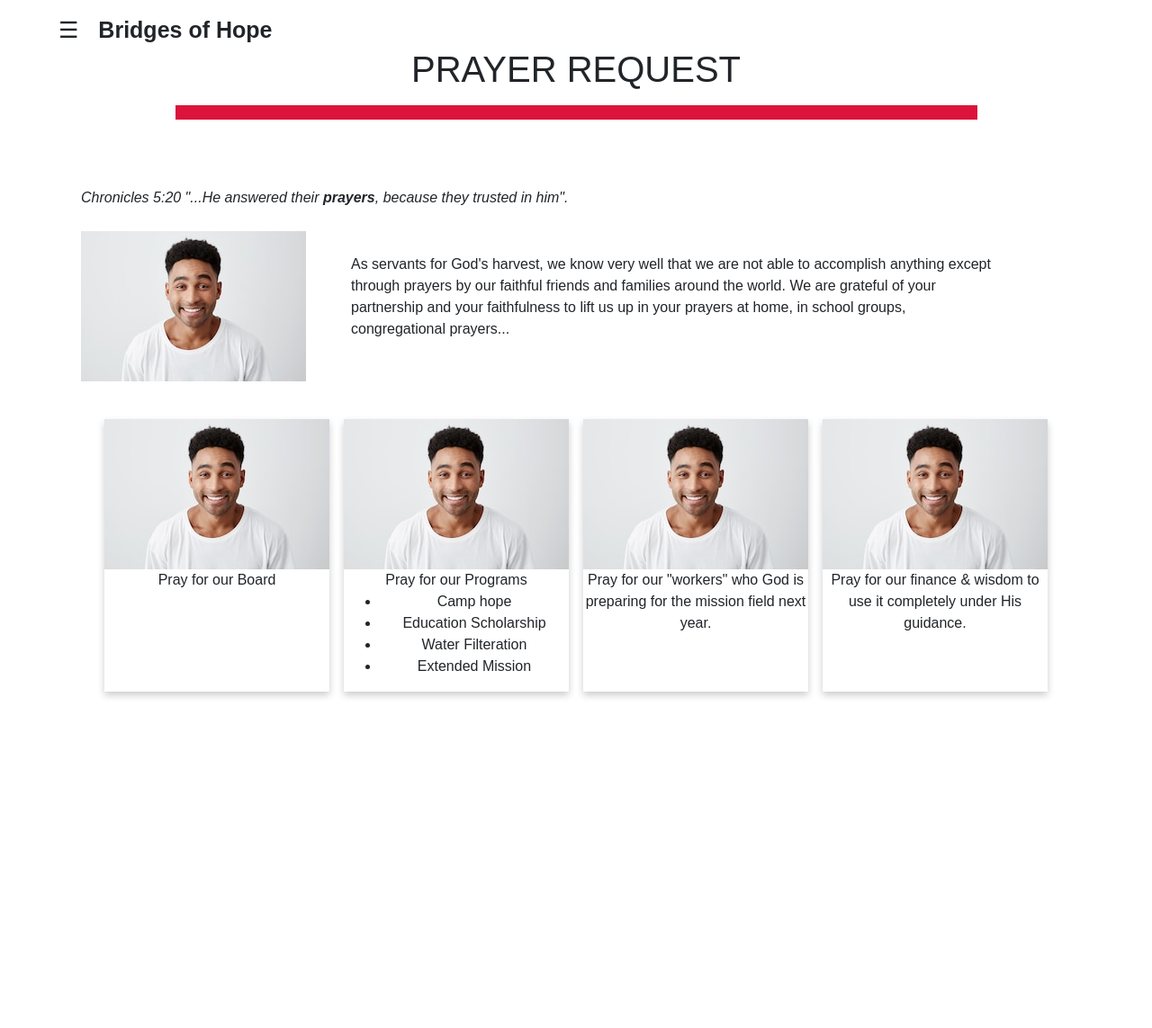
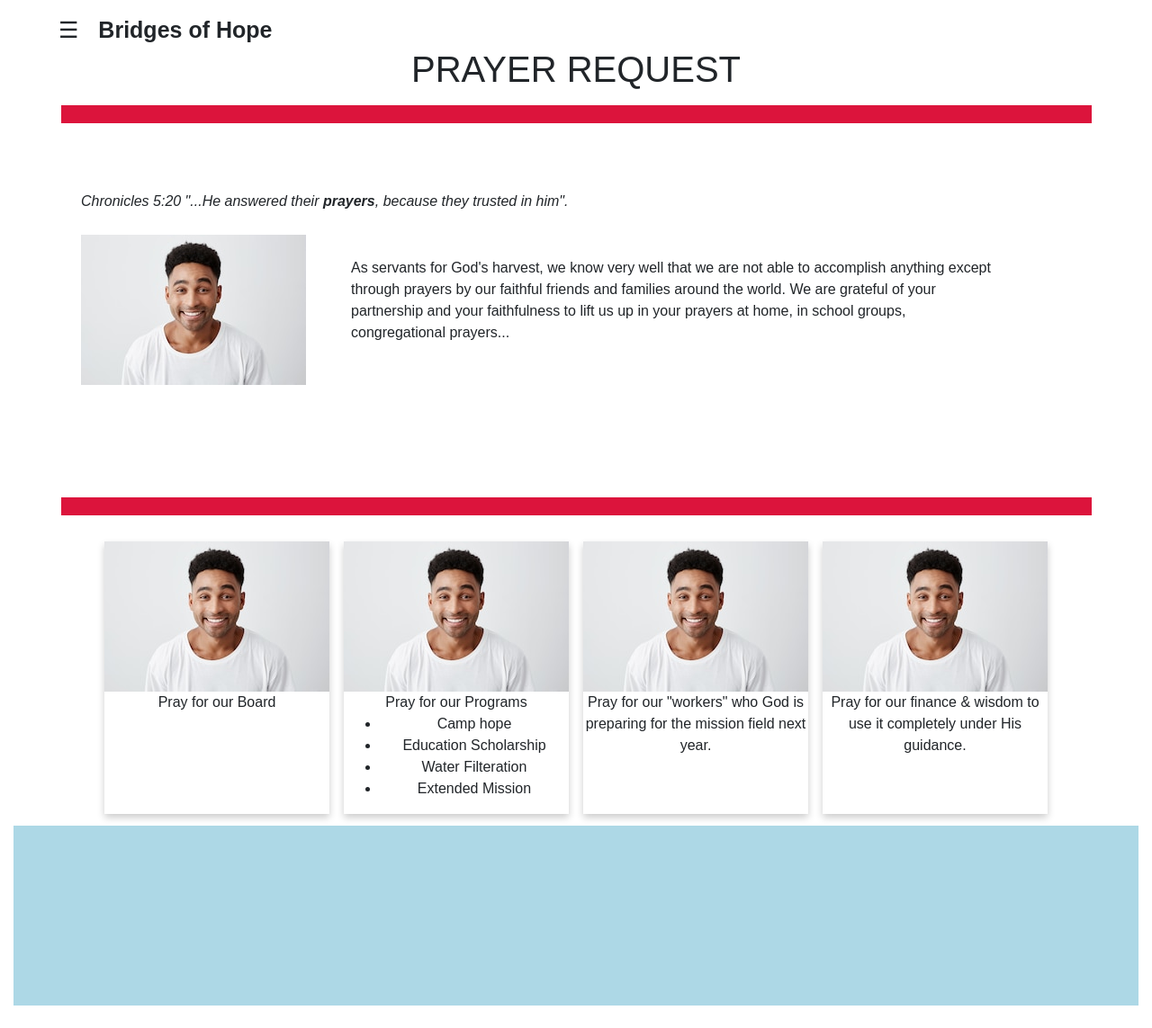
Before and after one commit to mapumarshmallow/Bridges-Of-Hope, an Angular app: page /prayer_request in a window 1280 px wide. Shown: the whole page at 90% size. Before the commit the page ends 815 px from the top, so only its background shows below. Built offline with nearby package versions, Linux system fonts and the light colour scheme.

Commit message:
created lightblue-crimson theme

```diff
--- a/src/app/contact/contact.component.css
+++ b/src/app/contact/contact.component.css
@@ -39,5 +39,5 @@ hr {
 .contact-bottom {
     margin: 0 auto;
     height: 200px;
-    width: 100%
+    width: 100%;
 }
--- a/src/app/contact/contact.component.html
+++ b/src/app/contact/contact.component.html
@@ -14,6 +14,6 @@
                     <h6> {{ x.email }}</h6>
                 </div>
             </div>
-        <div class="contact-bottom" ></div>
+        <div class="contact-bottom" style = "background-color: lightblue"></div>
     </div>
 </div>
--- a/src/app/homepage/body/body.component.css
+++ b/src/app/homepage/body/body.component.css
@@ -1,12 +1,12 @@
 h1 {
     color: rgb(0, 0, 0);
+    background-color: lightblue;
     font-family: 'Trebuchet MS', 'Lucida Sans Unicode', 'Lucida Grande', 'Lucida Sans', Arial, sans-serif;
     font-size: 500%;
   }
   h2 {
     color: #444;
     font-family: 'Trebuchet MS', 'Lucida Sans Unicode', 'Lucida Grande', 'Lucida Sans', Arial, sans-serif;
-    /* font-weight: lighter; */
     font-size: 125%;
   }
   h3 {
@@ -38,7 +38,7 @@ h1 {
     margin: -180% 0% 0% 50%;
   }
 .articletext {
-    margin : 5% 150px 200px 300px;
+    margin : 5% 150px 250px 300px;
     height : 800px;
     width : 450px;
 }
@@ -50,5 +50,5 @@ h1 {
 .body-bottom {
   margin: 0 auto;
   height: 200px;
-  width: 80%
+  width: 100%;
 }
--- a/src/app/homepage/body/body.component.html
+++ b/src/app/homepage/body/body.component.html
@@ -25,6 +25,7 @@
 <div class = "right-bibleverse">
     <div class = "text-left" style = "float: right;">
         <h5>
+            <b href="https://www.pngkey.com/"><img src="https://www.pngkey.com/png/full/102-1028565_small-story-book-clip-art.png" width="50" height="50"></b>
             <style>
             a:link {
                 color:black;
@@ -47,4 +48,4 @@
         </h5>
     </div>
 </div>
-<div class = "body-bottom"></div>
+<div class = "body-bottom" style = "background-color: lightblue"></div>
--- a/src/app/homepage/header/header.component.css
+++ b/src/app/homepage/header/header.component.css
@@ -1,9 +1,10 @@
 hr {
     border: 10px solid crimson;
-    width: 90%;
+    width: 118.4%;
 }
 /* You can add global styles to this file, and also import other style files */
 h1 {
+    background-color: lightblue;
     color: rgb(0, 0, 0);
     text-align: center;
     font-size: 500%;
@@ -18,5 +19,5 @@ h1 {
   width : 100%;
 }
 .header-line {
-  margin : 10% 0% 0% 0%;
+  margin : 10% 16% 0% -1%;
 }
--- a/src/app/min-camp-hope/min-camp-hope.component.css
+++ b/src/app/min-camp-hope/min-camp-hope.component.css
@@ -15,3 +15,8 @@ hr {
     margin: 70px;
     margin-top: 20px;
 }
+.hope-bottom {
+    margin: 0 auto;
+    height: 200px;
+    width: 90%;
+}
--- a/src/app/min-camp-hope/min-camp-hope.component.html
+++ b/src/app/min-camp-hope/min-camp-hope.component.html
@@ -23,3 +23,4 @@
     But by the grace of God, those who came experienced overwhelming joy and love through games and our team at camp...that point them to the Love and salvation of Christ. At the end of everyone of our camps is our traditional invitation to accept Christ. Most orphans (about 90%) of non-believing orphans will come to receive Christ; plus recommitting of faith from believing orphans.
     The experience is both rewarding and overwhelming for all leaders to witness the presence of the Lord residing at our Camps.
 </p>
+<div class = "hope-bottom" style = "background-color: lightblue"></div>
--- a/src/app/ministry/ministries.json
+++ b/src/app/ministry/ministries.json
@@ -2,7 +2,7 @@
     {
         "name": "CAMP HOPE",
         "description": "Camp Hope is the focus of our Mission. Every year, we work with trusted local Vietnamese Churches to  plan & organize  VBS experiences these sweet orphans can never forget.",
-        "URL": "'/#'",
+        "URL": "/camphope",
         "note": "Read more on CAMP HOPE here!",
         "pic": "../../assets/img/man.jpg"
     },
--- a/src/app/ministry/ministry.component.html
+++ b/src/app/ministry/ministry.component.html
@@ -21,6 +21,6 @@
                 <a href ="{{x.URL}}"> {{ x.note }} </a>
             </div>
         </div>
-        <div class = "ministry-bottom" ></div>
+        <div class = "ministry-bottom" style = "background-color: lightblue"></div>
     </div>
 </div>
--- a/src/app/nav-bar/nav-bar.component.css
+++ b/src/app/nav-bar/nav-bar.component.css
@@ -5,7 +5,8 @@
     z-index: 1;
     top: 0;
     left: 0;
-    background-color: #e6e6e6;
+    background-color: lightblue;
+    /* background-color: #e6e6e6; */
     overflow-x: hidden;
     transition: 0.5s;
   }
@@ -51,6 +52,7 @@
     display: inline;
     transition: 0.3s;
     padding-left: 15px;
+    font-family: 'Trebuchet MS', 'Lucida Sans Unicode', 'Lucida Grande', 'Lucida Sans', Arial, sans-serif;
 }
 
 #A{
--- a/src/app/prayer-request/prayer-request.component.css
+++ b/src/app/prayer-request/prayer-request.component.css
@@ -4,8 +4,8 @@
 }
 
 hr {
-    border: 1vh solid crimson;
-    width: 70%;
+    border: 10px solid crimson;
+    width: 90%;
 }
 
 .body{
@@ -46,3 +46,9 @@ hr {
 .prayer-card img {
     width: 100%;
 }
+
+.prayer-bottom {
+    margin: 0 auto;
+    height: 200px;
+    width: 100%
+}
--- a/src/app/prayer-request/prayer-request.component.html
+++ b/src/app/prayer-request/prayer-request.component.html
@@ -10,8 +10,11 @@
     <p class="note">
         As servants for God's harvest, we know very well that we are not able to accomplish anything except through prayers by our faithful friends and families around the world.
         We are grateful of your partnership and your faithfulness to lift us up in your prayers at home, in school groups, congregational prayers...
+        <br><br><br><br><br>
     </p>
 </div>
+
+<hr>
 
 <div class = "prayer-cards">
     <div class = "prayer-card">
@@ -37,3 +40,4 @@
         Pray for our finance & wisdom to use it completely under His guidance.
     </div>
 </div>
+<div class = "prayer-bottom" style = "background-color: lightblue"></div>
```
